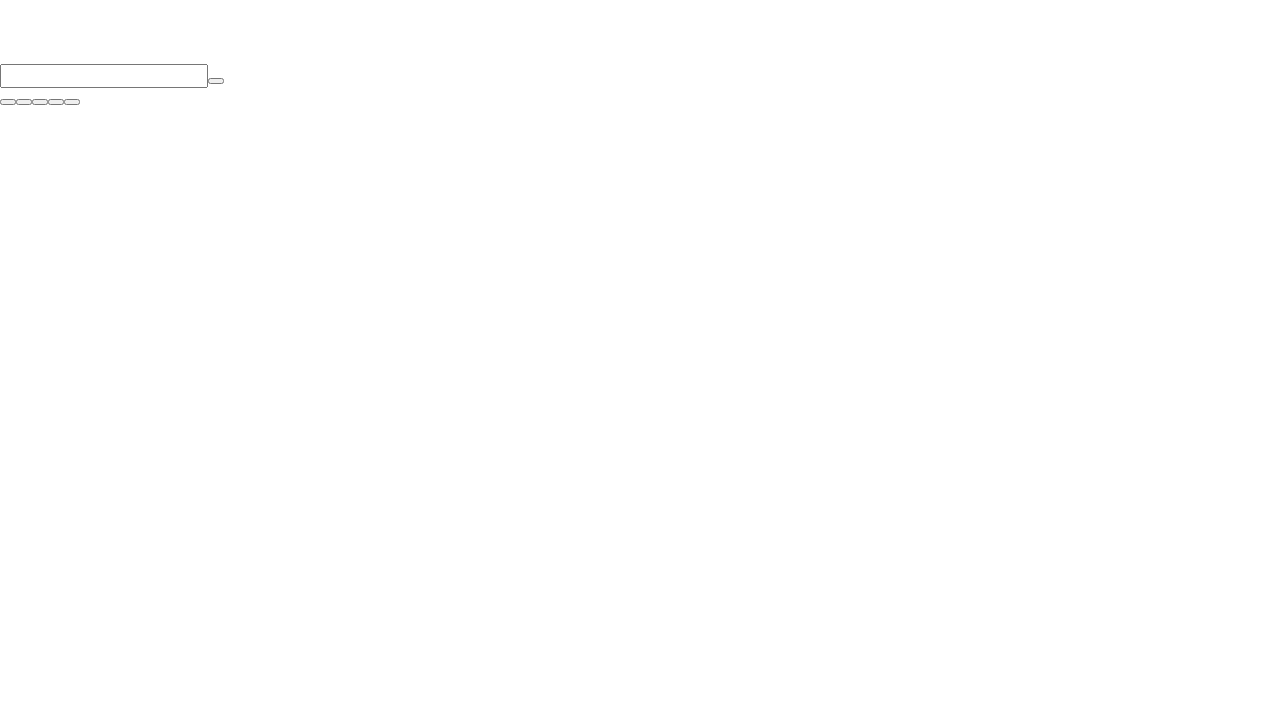
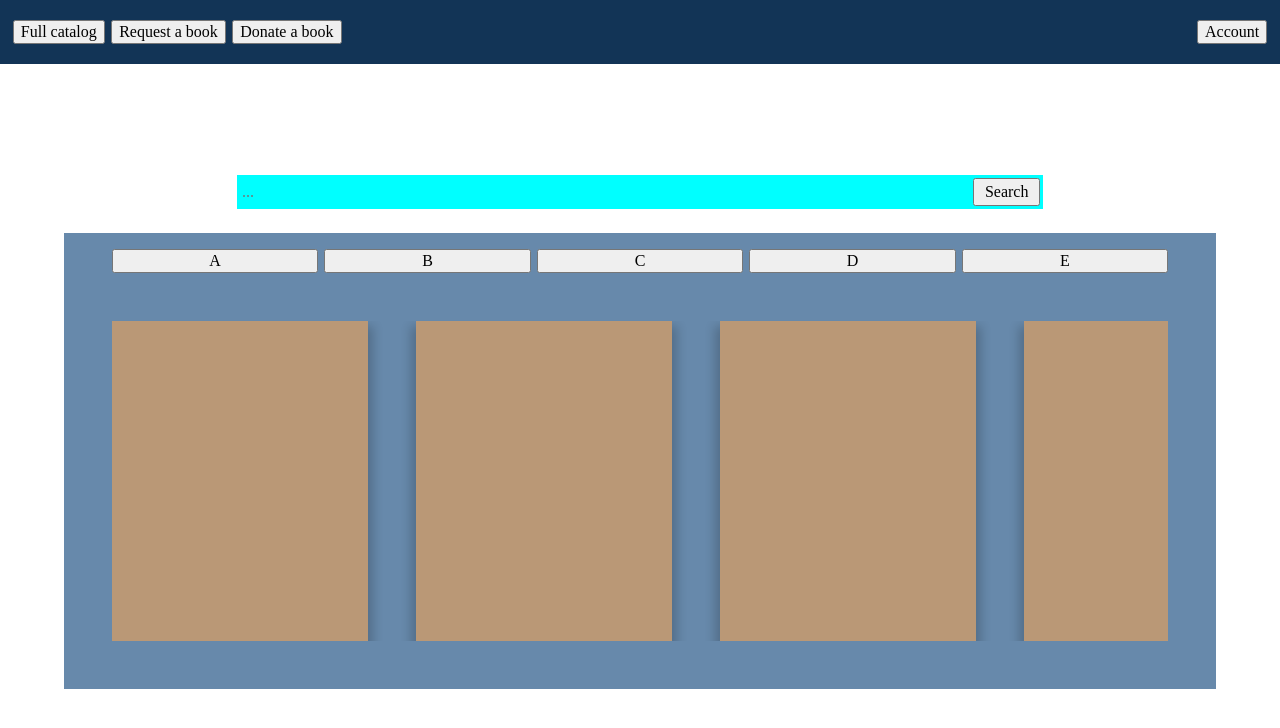
Before and after one commit to sreeja-sen/kcs-lm-library, a JavaScript app: page / in a window 1280 px wide. Shown: the top 728 px of the page. Built offline with nearby package versions, Linux system fonts and the light colour scheme.

Commit message:
finished initial page structure

```diff
--- a/src/App.css
+++ b/src/App.css
@@ -1,13 +1,102 @@
 .app {
     --header-height: 4em;
+    --colour-primary: #123456;
+    --colour-secondary: #654321;
+    --colour-tertiary: #6789ab;
+    --colour-surface: #ba9876;
+    --colour-error: #ffff00;
+    --colour-accent: #00ffff;
 }
 
 .header {
     position: fixed;
+    padding: 0.8rem;
+
+    display: flex;
     width: 100%;
     height: var(--header-height);
+    justify-content: space-between;
+    align-items: center;
+
+    background-color: var(--colour-primary);
+}
+
+.header-left {
+    display: flex;
+    gap: 0.4rem;
 }
 
 .content {
-    margin-top: var(--header-height);
+    padding-top: var(--header-height);
+    min-height: 100vh;
+
+    display: flex;
+    justify-content: center;
+    align-items: center;
 }
+
+.content-wrapper {
+    display: flex;
+    flex-direction: column;
+    align-items: center;
+    gap: 1.5rem;
+}
+
+.search-bar {
+    padding: 0.2rem;
+    display: flex;
+    width: 70%;
+    background-color: var(--colour-accent);
+}
+
+.search-input {
+    flex: 10;
+    background-color: transparent;
+    border: none;
+}
+
+.search-input:focus {
+    outline: none;
+}
+
+.search-button {
+    padding: 0.2rem 0.6rem;
+}
+
+.main {
+    --gap: 3rem;
+    padding: var(--gap);
+    padding-top: 1rem;
+
+    display: flex;
+    max-width: 90vw;
+    flex-direction: column;
+    gap: var(--gap);
+
+    background-color: var(--colour-tertiary);
+}
+
+.button-group {
+    display: flex;
+    gap: 0.4rem;
+}
+
+.button {
+    width: 20%;
+    min-width: 10em;
+}
+
+.books {
+    display: flex;
+    justify-content: space-evenly;
+    gap: 3rem;
+    overflow-x: scroll;
+}
+
+.book {
+    min-width: 20vw;
+    height: 40vh;
+
+    background-color: var(--colour-surface);
+    box-shadow: 0 10px 10px 5px rgba(0, 0, 0, 0.2);
+}
--- a/src/App.js
+++ b/src/App.js
@@ -3,21 +3,49 @@ import "./App.css";
 function App() {
     return (
         <div className="app">
-            <header className="header"></header>
+            <header className="header">
+                <div className="header-left">
+                    <button>Full catalog</button>
+                    <button>Request a book</button>
+                    <button>Donate a book</button>
+                </div>
+                <div className="header-right">
+                    <button>Account</button>
+                </div>
+            </header>
             <div className="content">
+                <div className="content-wrapper">
                     <aside className="search-bar">
-                    <input type="text" className="search-input" />
-                    <button className="search-button"></button>
+                        <input type="text" className="search-input" placeholder="..."/>
+                        <button className="search-button">Search</button>
                     </aside>
                     <main className="main">
                         <div className="button-group">
-                        <button className="button"></button>
-                        <button className="button"></button>
-                        <button className="button"></button>
-                        <button className="button"></button>
-                        <button className="button"></button>
+                            <button className="button">A</button>
+                            <button className="button">B</button>
+                            <button className="button">C</button>
+                            <button className="button">D</button>
+                            <button className="button">E</button>
                         </div>
                         <div className="books">
+                            <article className="book"></article>
+                            <article className="book"></article>
+                            <article className="book"></article>
+                            <article className="book"></article>
+                            <article className="book"></article>
+                            <article className="book"></article>
+                            <article className="book"></article>
+                            <article className="book"></article>
+                            <article className="book"></article>
+                            <article className="book"></article>
+                            <article className="book"></article>
+                            <article className="book"></article>
+                            <article className="book"></article>
+                            <article className="book"></article>
+                            <article className="book"></article>
+                            <article className="book"></article>
+                            <article className="book"></article>
+                            <article className="book"></article>
                             <article className="book"></article>
                             <article className="book"></article>
                             <article className="book"></article>
@@ -25,6 +53,7 @@ function App() {
                     </main>
                 </div>
             </div>
+        </div>
     );
 };
 
```
Lines whose indentation alone changed are shown as unchanged.
